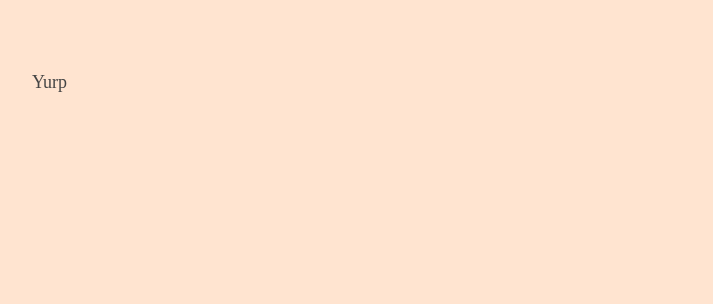
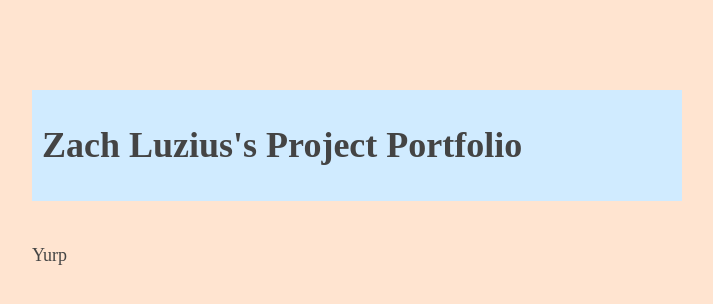
Before and after one commit to zash1111/zash1111.github.io, a plain HTML site: page index.html in a window 1280 px wide. Shown: the whole page, without its empty margins (283-996 px from the left). Drawn offline with Linux system fonts and the light colour scheme.

Commit message:
modified:   index.html

```diff
--- a/index.html
+++ b/index.html
@@ -7,8 +7,13 @@
   <title>Zach Luzius's Portfolio</title>
   <style type="text/css">
     body{margin:40px auto;max-width:650px;line-height:1.6;font-size:18px;color:#444444;background-color: #ffe4d0;padding:010px}h1,h2,h3{line-height:1.2}
+    header{margin:40px auto;max-width:650px;line-height:1.6;font-size:18px;color:#444444;background-color: #d0ebff;padding:010px}h1,h2,h3{line-height:1.2}
   </style>
 </head>
+
+<header>
+  <h1>Zach Luzius's Project Portfolio</h1>
+</header>
 
 <body>
 
```
